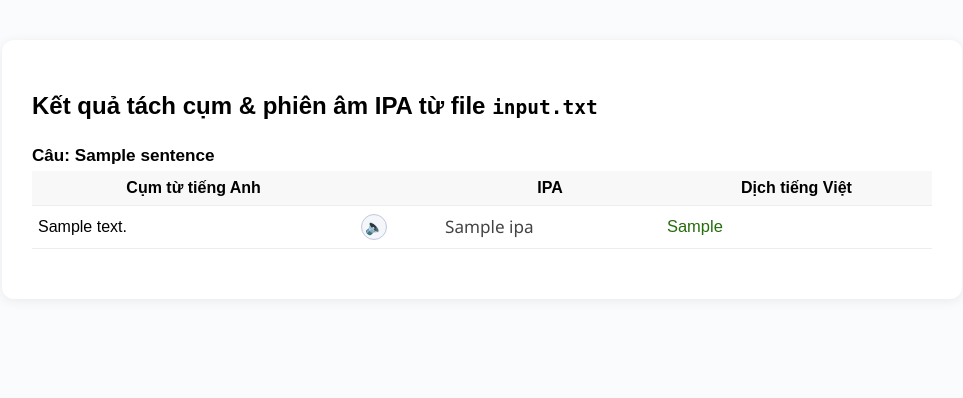
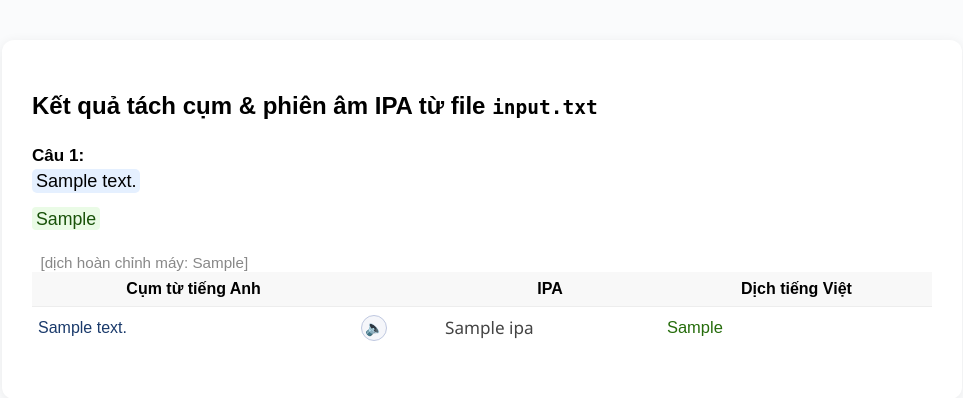
Before and after one commit to provincevu/learning_english_supporter, a Flask app: template templates/batch.html in a window 1280 px wide. Shown: the top 398 px of the page, without its empty margins (158-1121 px from the left). Run offline with Flask 3, Linux system fonts and the light colour scheme; the template is opened without the code that fills it: most values are stand-ins (such as "Sample title", 1, 10 or a date in 2020).

Commit message:
hoàn thành dịch và sửa đổi templates

```diff
--- a/app.py
+++ b/app.py
@@ -1,7 +1,7 @@
 from flask import Flask, render_template, request, jsonify
 from phrase_extractor import extract_phrases
 from eng2ipa import get_phonetics_for_phrases
-from trans import translate_phrases
+from trans import translate_phrases, translate_sentence  # Thêm hàm dịch cả câu
 
 app = Flask(__name__)
 
@@ -13,8 +13,10 @@ def index():
         phrases = extract_phrases(sentence)
         ipa_dict = get_phonetics_for_phrases(phrases)
         trans_dict = translate_phrases(phrases, dest='vi')
+        vi_full = translate_sentence(sentence, dest='vi')  # Dịch cả câu
         result = {
             "sentence": sentence,
+            "vi_full": vi_full,
             "phrases": [
                 {
                     "text": phrase,
@@ -26,7 +28,6 @@ def index():
         }
     return render_template('index.html', result=result)
 
-# API endpoint cho JS fetch
 @app.route('/api/phrase-ipa', methods=['POST'])
 def api_phrase_ipa():
     data = request.get_json()
@@ -34,7 +35,9 @@ def api_phrase_ipa():
     phrases = extract_phrases(sentence)
     ipa_dict = get_phonetics_for_phrases(phrases)
     trans_dict = translate_phrases(phrases, dest='vi')
+    vi_full = translate_sentence(sentence, dest='vi')
     return jsonify({
+        "vi_full": vi_full,
         "phrases": [
             {
                 "text": phrase,
@@ -45,7 +48,6 @@ def api_phrase_ipa():
         ]
     })
 
-# Route đọc file input.txt và show kết quả cho nhiều câu
 @app.route('/batch')
 def batch():
     sentences = []
@@ -59,19 +61,31 @@ def batch():
         return f"Không đọc được file input.txt: {e}"
 
     batch_results = []
-    for sentence in sentences:
+    for idx, sentence in enumerate(sentences, 1):
         phrases = extract_phrases(sentence)
         ipa_dict = get_phonetics_for_phrases(phrases)
         trans_dict = translate_phrases(phrases, dest='vi')
+        vi_full = translate_sentence(sentence, dest='vi')
+        # Dịch từng cụm - dùng để hover cụm trong bản dịch hoàn chỉnh
+        vi_phrase_spans = [
+            {
+                "vi": trans_dict.get(phrase, ""),
+                "data_phrase": f"{idx}-{i+1}"
+            }
+            for i, phrase in enumerate(phrases)
+        ]
         batch_results.append({
             "sentence": sentence,
+            "vi_full": vi_full,
+            "vi_phrase_spans": vi_phrase_spans,
             "phrases": [
                 {
                     "text": phrase,
                     "ipa": ipa_dict.get(phrase, ""),
-                    "vi": trans_dict.get(phrase, "")
+                    "vi": trans_dict.get(phrase, ""),
+                    "data_phrase": f"{idx}-{i+1}"
                 }
-                for phrase in phrases
+                for i, phrase in enumerate(phrases)
             ]
         })
     return render_template('batch.html', batch_results=batch_results)
--- a/requirements.txt
+++ b/requirements.txt
@@ -2,4 +2,4 @@ PyMuPDF
 spacy
 eng_to_ipa
 flask
-googletrans==4.0.0rc1
+deep-translator
--- a/templates/batch.html
+++ b/templates/batch.html
@@ -7,6 +7,39 @@
         body { font-family: Arial, sans-serif; background: #fafbfc; margin: 0; padding: 0;}
         .container { max-width: 900px; margin: 40px auto; background: #fff; border-radius: 12px; box-shadow: 0 2px 12px rgba(0,0,0,0.07); padding: 32px 30px 38px 30px;}
         .sentence-title { font-weight: bold; font-size: 1.07em; margin-top: 26px; margin-bottom: 5px;}
+        .sentence { font-size: 1.13em; margin-bottom: 12px;}
+        .phrase-highlight {
+            background: #e5f0ff;
+            border-radius: 5px;
+            transition: background 0.2s;
+            padding: 2px 4px;
+            margin-right: 2px;
+            cursor: pointer;
+        }
+        .phrase-highlight.active,
+        .phrase-highlight:hover {
+            background: #98c6ff;
+            box-shadow: 0 0 0 2px #4f95ef;
+        }
+        .vi-full {
+            font-size: 1.11em;
+            color: #185209;
+            margin: 0 0 18px 0;
+            line-height: 1.8;
+        }
+        .vi-full-highlight {
+            background: #eafbe6;
+            border-radius: 4px;
+            transition: background 0.2s;
+            padding: 1.5px 4px;
+            margin-right: 2px;
+            cursor: pointer;
+        }
+        .vi-full-highlight.active,
+        .vi-full-highlight:hover {
+            background: #befad2;
+            box-shadow: 0 0 0 2px #a7eec7;
+        }
         .phrase-table { width: 100%; border-collapse: collapse; margin-bottom: 12px;}
         .phrase-table th, .phrase-table td { padding: 8px 6px; border-bottom: 1px solid #ededed;}
         .phrase-table th {background: #f8f8f8;}
@@ -14,13 +47,37 @@
         .voice-btn:hover { background: #e5f0ff; border-color: #4f95ef; color: #174983;}
         .ipa-col { font-family: 'Segoe UI', 'Arial', 'sans-serif'; color: #444; font-size: 1.07em;}
         .vi-col { color: #256c0b; font-size: 1.03em;}
+        .en-col { font-weight: 500; color: #1a3a6b; cursor: pointer; background: transparent; transition: background 0.15s;}
+        .en-col.active,
+        .en-col:hover {
+            background: #e5f0ff;
+        }
+        .phrase-table tbody tr:last-child td {
+            border-bottom: none;
+        }
+        .phrase-table tbody tr:hover {
+            background: #e6f0ff;
+            transition: background 0.2s;
+        }
     </style>
 </head>
 <body>
     <div class="container">
         <h2>Kết quả tách cụm & phiên âm IPA từ file <code>input.txt</code></h2>
         {% for item in batch_results %}
-            <div class="sentence-title">Câu: {{ item.sentence }}</div>
+            <div class="sentence-title">Câu {{ loop.index }}:</div>
+            <div class="sentence">
+                {% for phrase in item.phrases %}
+                    <span class="phrase-highlight" data-phrase="{{ phrase.data_phrase }}">{{ phrase.text }}</span>
+                {% endfor %}
+            </div>
+            <div class="vi-full">
+                <!-- Hover đồng bộ từng cụm tiếng Việt -->
+                {% for vi_span in item.vi_phrase_spans %}
+                    <span class="vi-full-highlight" data-phrase="{{ vi_span.data_phrase }}">{{ vi_span.vi }}</span>
+                {% endfor %}
+            </div>
+            <span style="color:#888;font-size:0.95em;">&nbsp;&nbsp;[dịch hoàn chỉnh máy: {{ item.vi_full }}]</span>
             <table class="phrase-table">
                 <thead>
                     <tr>
@@ -33,7 +90,7 @@
                 <tbody>
                 {% for phrase in item.phrases %}
                     <tr>
-                        <td>{{ phrase.text }}</td>
+                        <td class="en-col" data-phrase="{{ phrase.data_phrase }}">{{ phrase.text }}</td>
                         <td>
                             <button class="voice-btn" aria-label="Phát âm {{ phrase.text }}" data-voice="{{ phrase.text }}">&#128264;</button>
                         </td>
@@ -46,6 +103,23 @@
         {% endfor %}
     </div>
     <script>
+        // Hover đồng bộ tất cả cụm: en-col, phrase-highlight, vi-full-highlight
+        document.querySelectorAll('.en-col, .phrase-highlight, .vi-full-highlight').forEach(function(elem) {
+            elem.addEventListener('mouseenter', function() {
+                let phrase = elem.getAttribute('data-phrase');
+                document.querySelectorAll('[data-phrase="' + phrase + '"]').forEach(function(target){
+                    target.classList.add('active');
+                });
+            });
+            elem.addEventListener('mouseleave', function() {
+                let phrase = elem.getAttribute('data-phrase');
+                document.querySelectorAll('[data-phrase="' + phrase + '"]').forEach(function(target){
+                    target.classList.remove('active');
+                });
+            });
+        });
+
+        // Phát âm
         document.addEventListener('click', function(e){
             if(e.target.classList.contains('voice-btn')){
                 e.stopPropagation();
```
Also changed, not shown: trans.py (+14 -19 lines).
